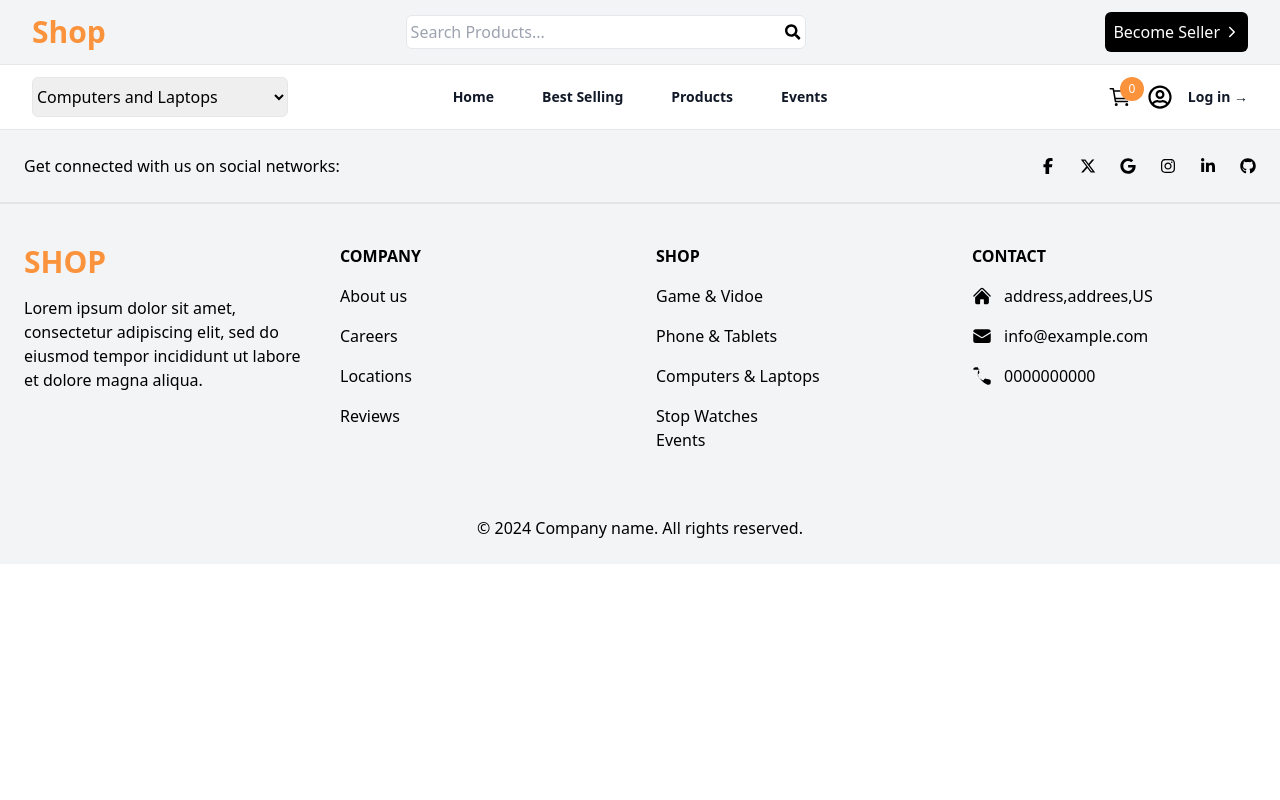
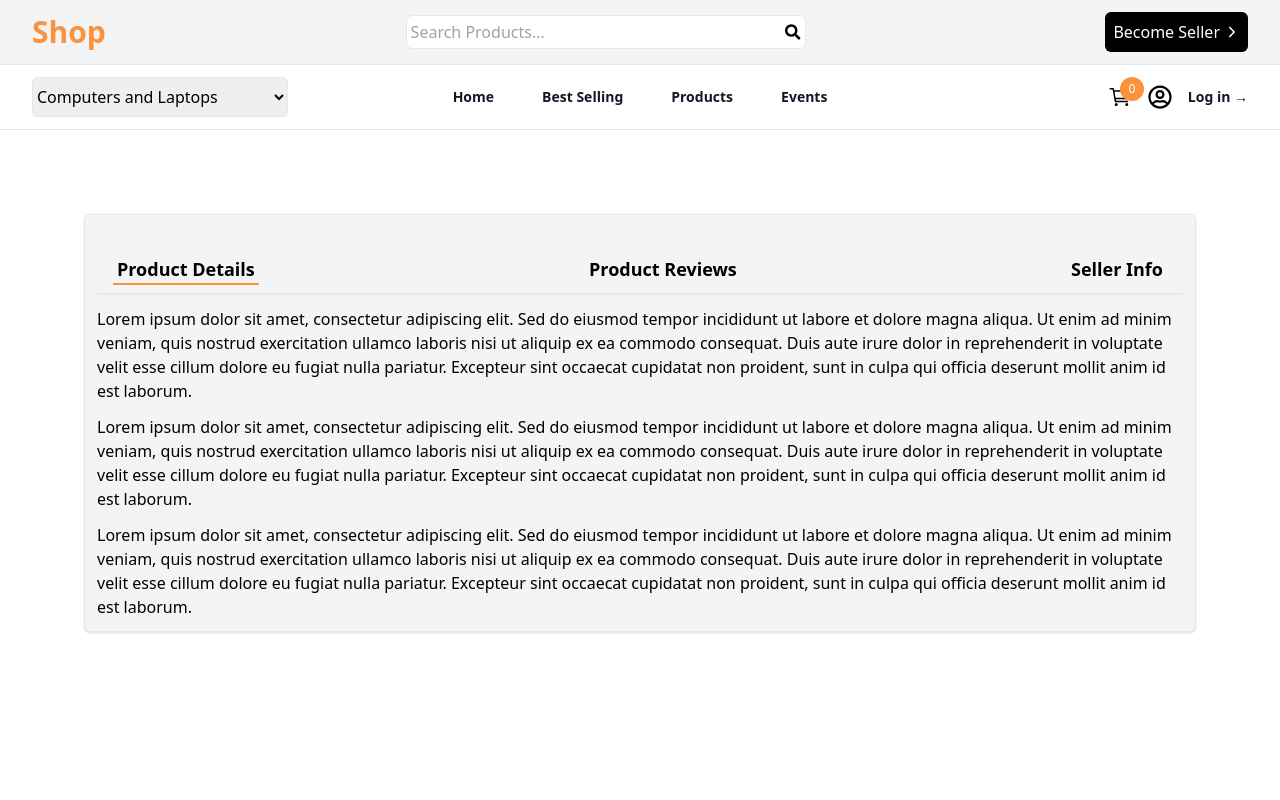
Before and after one commit to abdulla-freihat/multi-vendor-mern-e-commerce-, a React (Create React App) app in the folder client/: page /product/1 in a window 1280 px wide. Shown: the top 800 px of the page. Built offline with nearby package versions, Linux system fonts and the light colour scheme.

Commit message:
complete product details page ui and front end functionality

```diff
--- a/client/src/App.js
+++ b/client/src/App.js
@@ -12,6 +12,7 @@ import Footer from "./components/Footer";
 import ProductsPage from "./pages/ProductsPage";
 import BestSellingPage from "./pages/BestSellingPage";
 import EventsPage from "./pages/EventsPage";
+import ProductsDetailsPage from "./pages/ProductsDetailsPage";
 
 import axios from "axios";
 import ScrollTop from "./components/ScrollTop";
@@ -61,6 +62,7 @@ function App() {
         <Route path="/sign-in" element={<Signin />}></Route>
         <Route path="/sign-up" element={<Signup />}></Route>
         <Route path="/products" element={<ProductsPage />}></Route>
+        <Route path="/product/:name" element={<ProductsDetailsPage/>}></Route>
         <Route path="/best-selling" element={<BestSellingPage />}></Route>
         <Route path="/events" element={<EventsPage />}></Route>
       </Routes>
--- /dev/null
+++ b/client/src/components/ProductDetails.js
@@ -0,0 +1,243 @@
+import React, { useState } from "react";
+import { BsCartPlus } from "react-icons/bs";
+import { Link } from "react-router-dom";
+
+const ProductDetails = ({ data }) => {
+  const [count, setCount] = useState(1);
+  const [click, setClick] = useState(false);
+  const [select, setSelect] = useState(0);
+
+  const incrementCount = () => {
+    setCount(count + 1);
+  };
+
+  const decrementCount = () => {
+    if (count > 1) {
+      setCount(count - 1);
+    }
+  };
+
+  return (
+    <div className="max-w-6xl mx-auto p-5 ">
+      {data ? (
+        <div className="flex flex-col lg:flex-row  gap-8">
+          <div className="flex flex-col gap-3 flex-1 items-center ">
+            <img
+              src={data.image_Url[select].url}
+              className="border  w-[250px] h-[250px] object-cover"
+              onClick={() => setSelect(0)}
+            />
+
+            <div className="flex gap-2">
+              <div
+                className={`${
+                  select === 0 ? "border border-orange-400" : "null"
+                } cursor-pointer `}
+              >
+                <img
+                  src={data.image_Url[0].url}
+                  className=" h-[150px] object-cover"
+                  onClick={() => setSelect(0)}
+                />
+              </div>
+              <div
+                className={`${
+                  select === 1 ? "border border-orange-400" : "null"
+                } cursor-pointer `}
+              >
+                <img
+                  src={data.image_Url[1].url}
+                  className=" h-[150px] object-cover"
+                  onClick={() => setSelect(1)}
+                />
+              </div>
+            </div>
+          </div>
+
+          {/* right side */}
+
+          <div className="flex flex-col gap-2 flex-1">
+            <h1 className="text-xl font-bold">{data.name}</h1>
+            <p className="text-gray-500 text-md">{data.description}</p>
+            <div className="flex gap-2">
+              <span className="font-semibold">
+                {data.price === 0 ? data.price : data.discount_price}$
+              </span>
+              <span className="text-red-600 line-through text-sm">
+                {data.price ? data.price + "$" : null}
+              </span>
+            </div>
+
+            <div className="flex w-full md:w-[25%] shadow my-6  ">
+              <button
+                className=" flex-1 w-10 h-8 bg-gradient-to-r  from-teal-400 to-teal-500 text-white rounded-s "
+                onClick={decrementCount}
+              >
+                -
+              </button>
+              <span className=" flex-1 w-16 h-8 outline-none  bg-gray-200 text-gray-800 flex items-center justify-center ">
+                {" "}
+                {count}
+              </span>
+              <button
+                className=" flex-1 w-10 h-8  bg-gradient-to-r  from-teal-400 to-teal-500 text-white rounded-e"
+                onClick={incrementCount}
+              >
+                +
+              </button>
+            </div>
+
+            <button className="py-2 px-2 bg-black text-white rounded-md flex items-center justify-center gap-2 w-full  md:w-[25%]">
+              Add to cart <BsCartPlus />
+            </button>
+          </div>
+        </div>
+      ) : null}
+
+      <ProductDetailsInfo data={data} />
+    </div>
+  );
+};
+
+const ProductDetailsInfo = ({ data }) => {
+  const [active, setActive] = useState(1);
+
+  return (
+    <div className="my-16 bg-gray-100 shadow rounded-md border px-3   ">
+      <div className="w-full flex justify-between border-b-2 pt-10  pb-2 px-4 ">
+        <div className="relative">
+          <h5
+            className="text-lg font-bold px-1 cursor-pointer "
+            onClick={() => setActive(1)}
+          >
+            Product Details
+          </h5>
+
+          {active === 1 ? (
+            <div className="border-b-2 border-orange-400"> </div>
+          ) : null}
+        </div>
+
+        <div className="relative">
+          <h5
+            className="text-lg font-bold px-1 cursor-pointer "
+            onClick={() => setActive(2)}
+          >
+            Product Reviews
+          </h5>
+
+          {active === 2 ? (
+            <div className="border-b-2 border-orange-400"> </div>
+          ) : null}
+        </div>
+
+        <div className="relative">
+          <h5
+            className="text-lg font-bold px-1 cursor-pointer "
+            onClick={() => setActive(3)}
+          >
+            Seller Info
+          </h5>
+
+          {active === 3 ? (
+            <div className="border-b-2 border-orange-400"> </div>
+          ) : null}
+        </div>
+      </div>
+
+      {active === 1 ? (
+        <>
+          <p className="my-3 text-md ">
+            Lorem ipsum dolor sit amet, consectetur adipiscing elit. Sed do
+            eiusmod tempor incididunt ut labore et dolore magna aliqua. Ut enim
+            ad minim veniam, quis nostrud exercitation ullamco laboris nisi ut
+            aliquip ex ea commodo consequat. Duis aute irure dolor in
+            reprehenderit in voluptate velit esse cillum dolore eu fugiat nulla
+            pariatur. Excepteur sint occaecat cupidatat non proident, sunt in
+            culpa qui officia deserunt mollit anim id est laborum.
+          </p>
+
+          <p className="my-3 text-md  ">
+            Lorem ipsum dolor sit amet, consectetur adipiscing elit. Sed do
+            eiusmod tempor incididunt ut labore et dolore magna aliqua. Ut enim
+            ad minim veniam, quis nostrud exercitation ullamco laboris nisi ut
+            aliquip ex ea commodo consequat. Duis aute irure dolor in
+            reprehenderit in voluptate velit esse cillum dolore eu fugiat nulla
+            pariatur. Excepteur sint occaecat cupidatat non proident, sunt in
+            culpa qui officia deserunt mollit anim id est laborum.
+          </p>
+
+          <p className="my-3 text-md  ">
+            Lorem ipsum dolor sit amet, consectetur adipiscing elit. Sed do
+            eiusmod tempor incididunt ut labore et dolore magna aliqua. Ut enim
+            ad minim veniam, quis nostrud exercitation ullamco laboris nisi ut
+            aliquip ex ea commodo consequat. Duis aute irure dolor in
+            reprehenderit in voluptate velit esse cillum dolore eu fugiat nulla
+            pariatur. Excepteur sint occaecat cupidatat non proident, sunt in
+            culpa qui officia deserunt mollit anim id est laborum.
+          </p>
+        </>
+      ) : null}
+
+      {active === 2 ? (
+        <div className="w-full flex justify-center items-center min-h-[40vh]">
+          <p>No reviews yet !</p>
+        </div>
+      ) : null}
+
+      {active === 3 ? (
+        <div className="w-full flex flex-col justify-between md:flex-row p-5 gap-4">
+          <div className="flex flex-col gap-2 flex-1">
+            <div className="flex gap-2 items-center">
+              <img
+                src={data.shop.shop_avatar.url}
+                className="w-16 h-16 rounded-full "
+              />
+              <div>
+                <Link
+                  to="/shop"
+                  className="text-blue-500 hover:text-blue-600 cursor-pointer"
+                >
+                  {data.shop.name}
+                </Link>
+                <p>({data.shop.ratings}) Ratings</p>
+              </div>
+            </div>
+
+            <p>
+              {" "}
+              Lorem ipsum dolor sit amet, consectetur adipiscing elit. Sed do
+              eiusmod tempor incididunt ut labore et dolore magna aliqua. Ut
+              enim ad minim veniam, quis nostrud exercitation ullamco laboris
+              nisi ut aliquip ex ea commodo consequat. Duis aute irure dolor in
+              reprehenderit in voluptate velit esse cillum dolore eu fugiat
+              nulla pariatur.
+            </p>
+          </div>
+
+          <div className="flex justify-start md:justify-end  flex-1">
+            <div className="flex flex-col gap-2">
+              <h6>
+                <span className="font-semibold">Joined On :</span> 8 May 2024{" "}
+              </h6>
+              <h6>
+                <span className="font-semibold">Total products :</span> 122{" "}
+              </h6>
+              <h6>
+                <span className="font-semibold">Total reviews :</span> 90{" "}
+              </h6>
+              <Link
+                to=""
+                className="bg-black px-4 py-2 text-white rounded-md text-center"
+              >
+                Visit shop
+              </Link>
+            </div>
+          </div>
+        </div>
+      ) : null}
+    </div>
+  );
+};
+
+export default ProductDetails;
--- /dev/null
+++ b/client/src/pages/ProductsDetailsPage.js
@@ -0,0 +1,39 @@
+import React, { useEffect, useState } from 'react'
+import { useParams } from 'react-router-dom'
+import { productData } from '../static/data';
+import ProductDetails from '../components/ProductDetails';
+
+
+const ProductsDetailsPage = () => {
+
+
+    const {name} = useParams();
+
+    const [data , setData] = useState(null);
+    console.log(data)
+
+
+
+
+    useEffect(()=>{
+
+     const product = productData.find((i)=> i.name === name);
+
+     setData(product)
+
+    } , [])
+  return (
+    <div className='min-h-screen'>
+
+
+
+              <ProductDetails  data={data} />
+
+
+
+
+    </div>
+  )
+}
+
+export default ProductsDetailsPage
```
